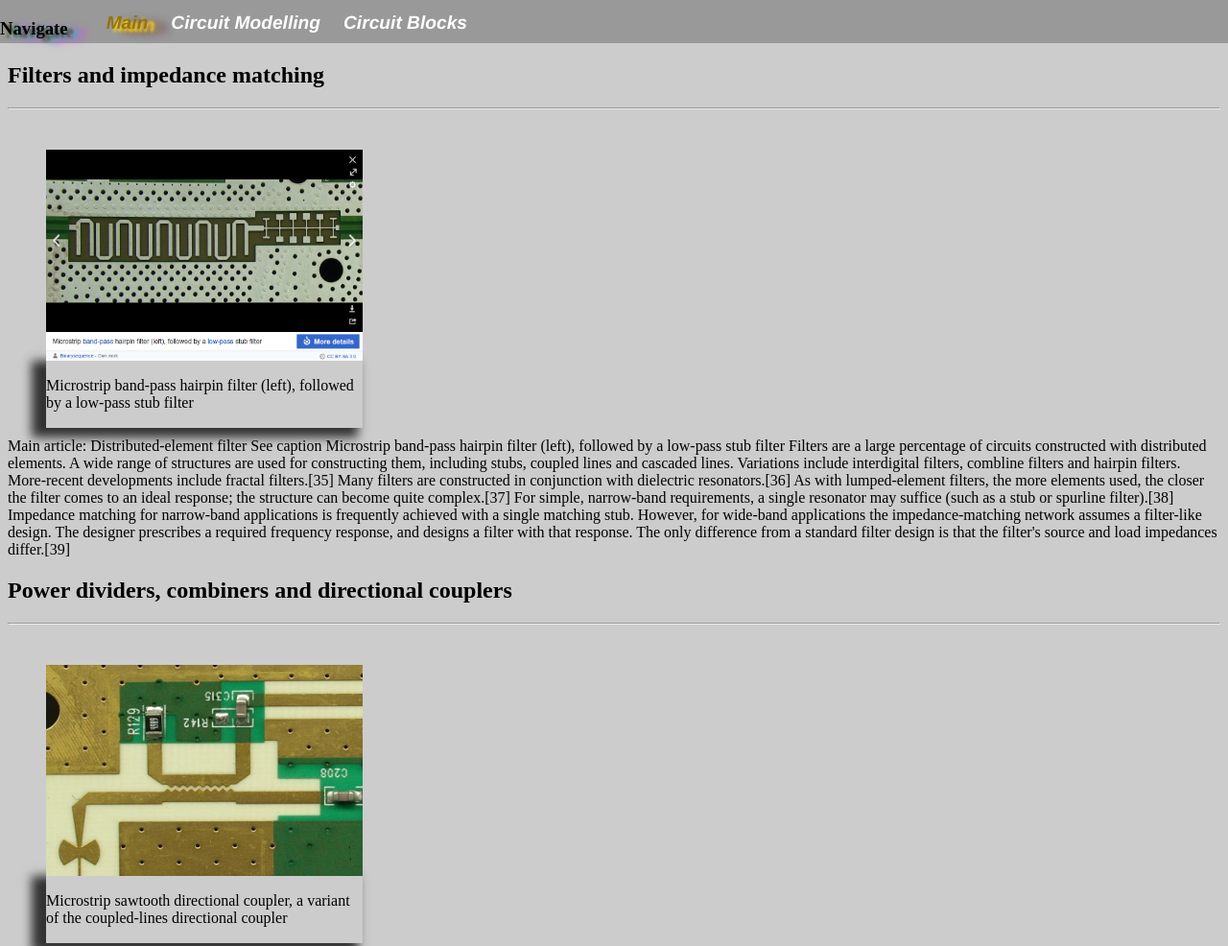
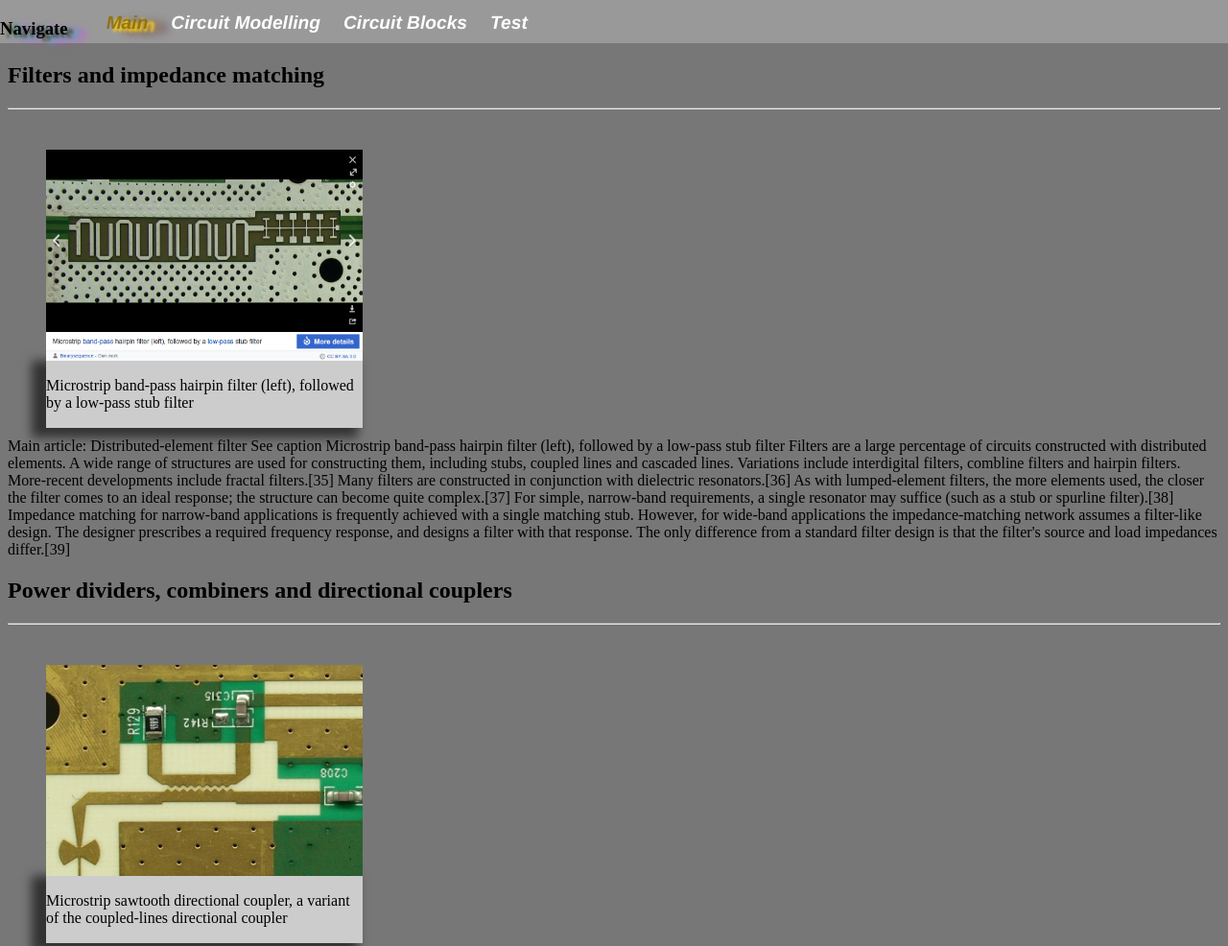
Before and after one commit to OkorieIfeanyichukwu/circuit, a plain HTML site: page blocks.html in a window 1280 px wide. Shown: the top 986 px of the page at 96% size. Drawn offline with Linux system fonts and the light colour scheme.

```diff
--- a/blocks.html
+++ b/blocks.html
@@ -15,6 +15,7 @@
 			<li ><a class="active" href="index.html">Main</a></li>
 			<li><a href="modelling.html">Circuit Modelling</a></li>
 			<li><a href="blocks.html">Circuit Blocks</a></li>
+			<li><a href="Test.html">Test</a></li>
 		</ul>
 	</nav>
 
--- a/main.css
+++ b/main.css
@@ -1,5 +1,5 @@
 body{
-	background: #ccc;
+	background: #777;
 }
 #main{
 	display:flex;
```
Also changed, not shown: index.html (+1 -0 lines), modelling.html (+1 -0 lines), 1 other file.
